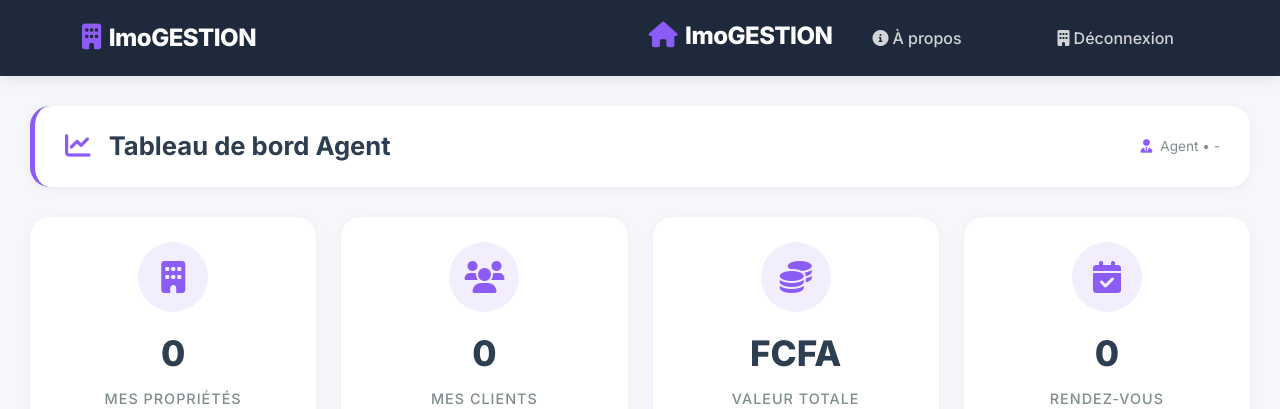
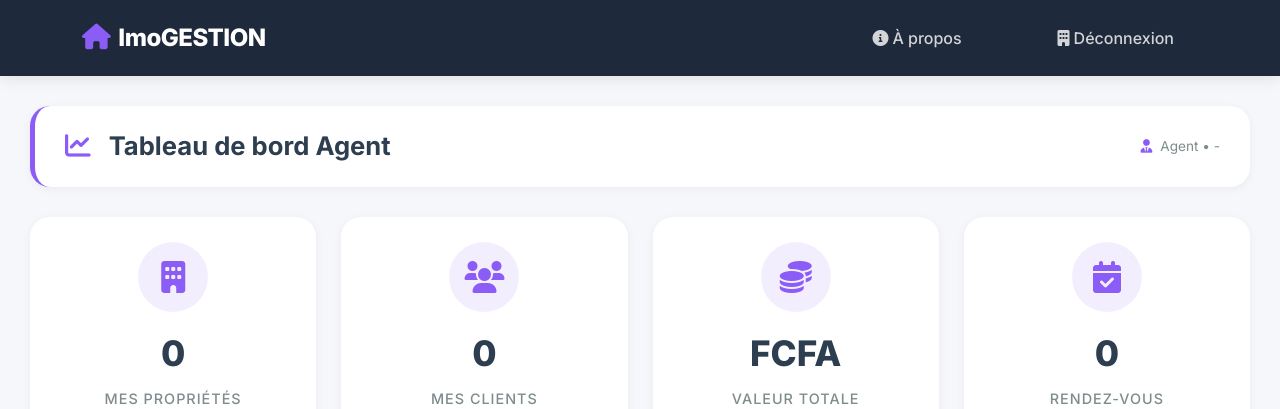
Before and after one commit to DEVELVIS54/GESTION_FINAL, a Django app: page /agent/ in a window 1280 px wide. Shown: the top 409 px of the page. Run offline with Django 5.2, Linux system fonts and the light colour scheme.

Commit message:
Update dashboard_agent.html

```diff
--- a/SE/templates/SE/dashboard_agent.html
+++ b/SE/templates/SE/dashboard_agent.html
@@ -652,18 +652,16 @@
     <!-- Header/Navbar - NOIR -->
     <nav class="navbar navbar-expand-lg navbar-dark sticky-top">
         <div class="container">
-            <a class="navbar-brand" href="{% url 'accueil' %}">
-                <i class="fas fa-building me-2"></i>ImoGESTION
-            </a>
+           <a class="navbar-brand" href="{% url 'accueil' %}">
+                <i class="fas fa-home me-2"></i>ImoGESTION
+                        </a>
             <button class="navbar-toggler" type="button" data-bs-toggle="collapse" data-bs-target="#navbarNav">
                 <span class="navbar-toggler-icon"></span>
             </button>
             <div class="collapse navbar-collapse" id="navbarNav">
                 <ul class="navbar-nav ms-auto">
                     <li class="nav-item">
-                        <a class="navbar-brand" href="{% url 'accueil' %}">
-                <i class="fas fa-home me-2"></i>ImoGESTION
-                        </a>
+
                     </li>
                     <li class="nav-item">
                         <a class="nav-link" href="{% url 'propos' %}">
```
